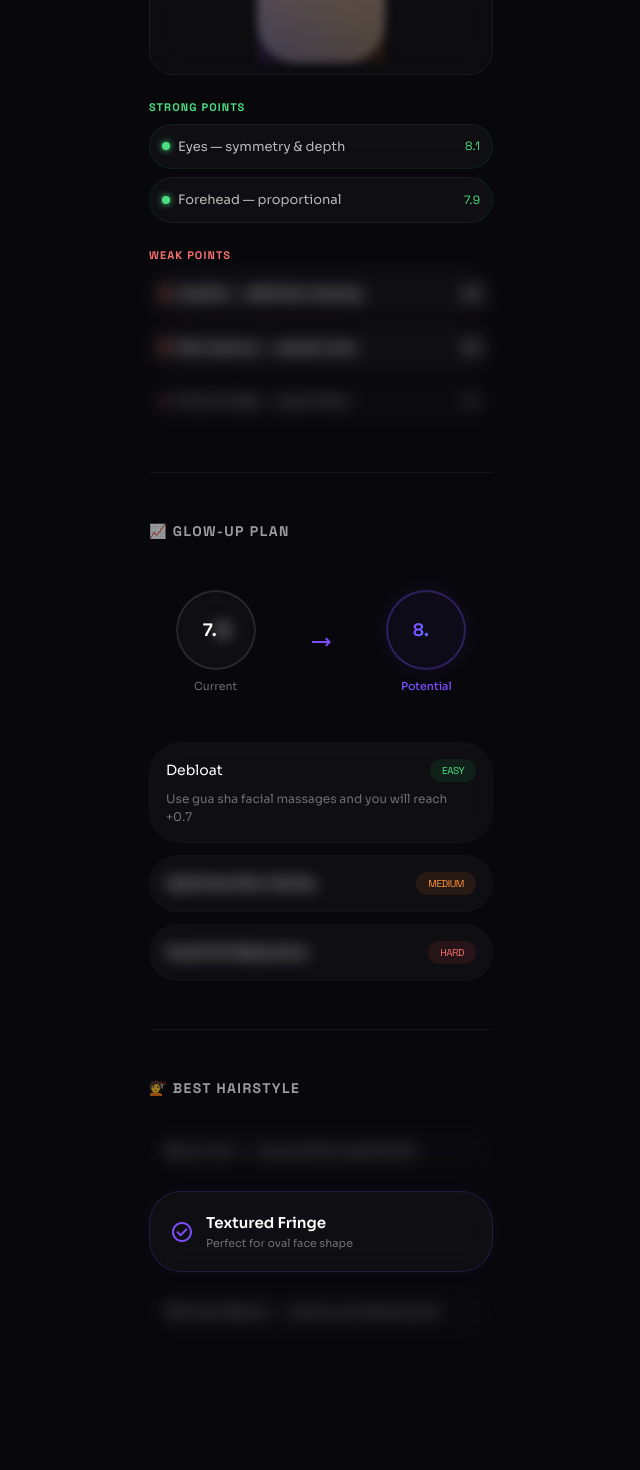
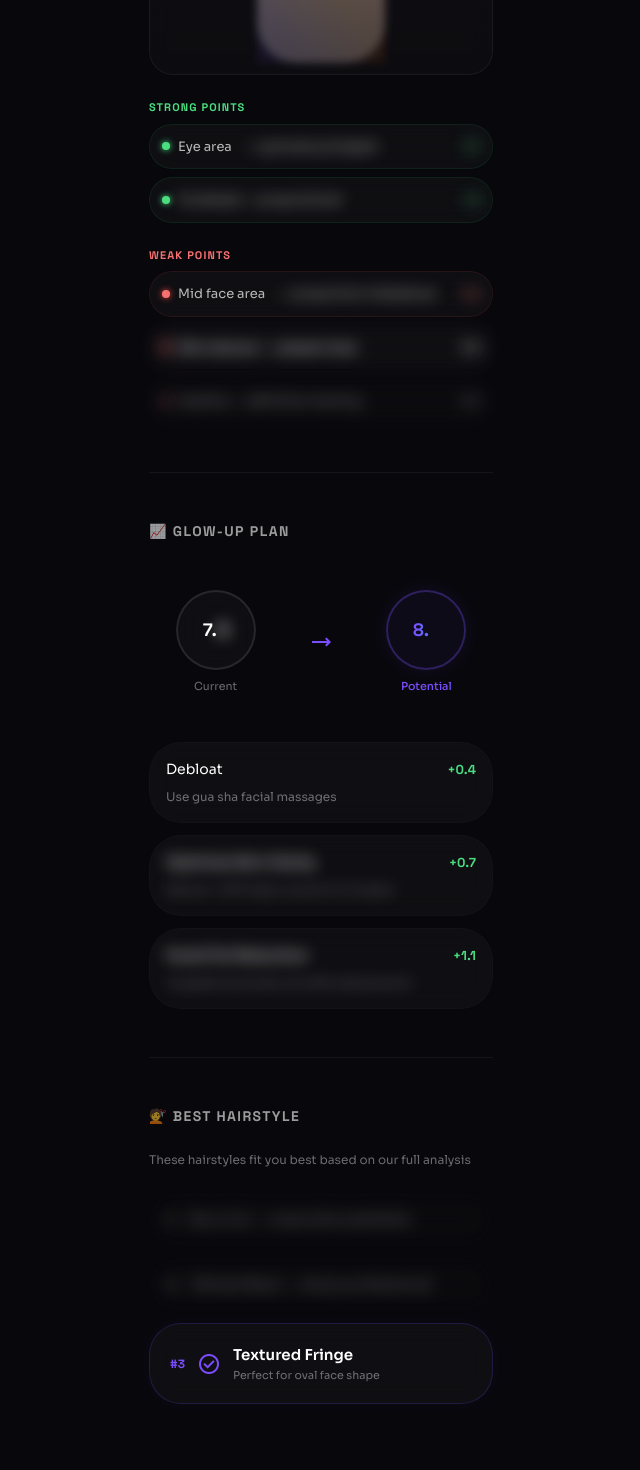
Before and after one commit to mjkunnen/facerank, a Next.js app: page /results in a window 1280 px wide. Shown: the part 1540-3010 px from the top of the page, without its empty margins (319-959 px from the left). Built offline with nearby package versions, Linux system fonts and the light colour scheme; grey boxes are pictures that could not be loaded.

Commit message:
fix: heat map strong/weak blur, glow-up point system, hairstyle top 3

```diff
--- a/src/app/results/page.tsx
+++ b/src/app/results/page.tsx
@@ -174,22 +174,24 @@ export default function ResultsPage() {
             <p className="text-[11px] font-label text-green-400 uppercase tracking-widest font-bold">Strong points</p>
             <div className="flex items-center gap-2 p-3 glass-card rounded-xl border border-green-500/10">
               <div className="w-2 h-2 rounded-full bg-green-400 shadow-[0_0_6px_#4ADE80]"></div>
-              <span className="text-[13px] text-white/70">Eyes — symmetry &amp; depth</span>
-              <span className="text-[12px] font-label text-green-400 ml-auto">8.1</span>
+              <span className="text-[13px] text-white/70">Eye area</span>
+              <span className="text-[13px] text-white/70 heavy-blur ml-1">— symmetry &amp; depth</span>
+              <span className="text-[12px] font-label text-green-400 ml-auto heavy-blur">8.1</span>
             </div>
             <div className="flex items-center gap-2 p-3 glass-card rounded-xl border border-green-500/10">
               <div className="w-2 h-2 rounded-full bg-green-400 shadow-[0_0_6px_#4ADE80]"></div>
-              <span className="text-[13px] text-white/70">Forehead — proportional</span>
-              <span className="text-[12px] font-label text-green-400 ml-auto">7.9</span>
+              <span className="text-[13px] text-white/70 heavy-blur">Forehead — proportional</span>
+              <span className="text-[12px] font-label text-green-400 ml-auto heavy-blur">7.9</span>
             </div>
           </div>
-          {/* Weak Points (blurred) */}
+          {/* Weak Points */}
           <div className="space-y-2">
             <p className="text-[11px] font-label text-red-400 uppercase tracking-widest font-bold">Weak points</p>
-            <div className="flex items-center gap-2 p-3 glass-card rounded-xl border border-red-500/10 heavy-blur">
-              <div className="w-2 h-2 rounded-full bg-red-400"></div>
-              <span className="text-[13px]">Jawline — definition lacking</span>
-              <span className="text-[12px] font-label ml-auto">5.8</span>
+            <div className="flex items-center gap-2 p-3 glass-card rounded-xl border border-red-500/10">
+              <div className="w-2 h-2 rounded-full bg-red-400 shadow-[0_0_6px_#EF4444]"></div>
+              <span className="text-[13px] text-white/70">Mid face area</span>
+              <span className="text-[13px] text-white/70 heavy-blur ml-1">— proportion imbalance</span>
+              <span className="text-[12px] font-label text-red-400 ml-auto heavy-blur">5.8</span>
             </div>
             <div className="flex items-center gap-2 p-3 glass-card rounded-xl border border-red-500/10 heavy-blur">
               <div className="w-2 h-2 rounded-full bg-red-400"></div>
@@ -198,7 +200,7 @@ export default function ResultsPage() {
             </div>
             <div className="flex items-center gap-2 p-3 glass-card rounded-xl border border-red-500/10 heavy-blur opacity-50">
               <div className="w-2 h-2 rounded-full bg-red-400"></div>
-              <span className="text-[13px]">Nose bridge — asymmetry</span>
+              <span className="text-[13px]">Jawline — definition lacking</span>
               <span className="text-[12px] font-label ml-auto">6.0</span>
             </div>
           </div>
@@ -228,17 +230,23 @@ export default function ResultsPage() {
             <div className="p-4 glass-card rounded-2xl border border-white/[0.02]">
               <div className="flex items-center justify-between">
                 <span className="text-[14px] text-white">Debloat</span>
-                <span className="text-[10px] font-label px-3 py-1 bg-green-500/10 text-green-400 rounded-full uppercase tracking-tighter">Easy</span>
+                <span className="text-[13px] font-label font-bold text-green-400">+0.4</span>
               </div>
-              <p className="text-[12px] text-white/40 mt-2">Use gua sha facial massages and you will reach +0.7</p>
+              <p className="text-[12px] text-white/40 mt-2">Use gua sha facial massages</p>
             </div>
-            <div className="flex items-center justify-between p-4 glass-card rounded-2xl border border-white/[0.02]">
-              <span className="text-[14px] heavy-blur">Optimize Skin Clarity</span>
-              <span className="text-[10px] font-label px-3 py-1 bg-orange-500/10 text-orange-400 rounded-full uppercase tracking-tighter">Medium</span>
+            <div className="p-4 glass-card rounded-2xl border border-white/[0.02]">
+              <div className="flex items-center justify-between">
+                <span className="text-[14px] heavy-blur">Optimize Skin Clarity</span>
+                <span className="text-[13px] font-label font-bold text-green-400">+0.7</span>
+              </div>
+              <p className="text-[12px] text-white/40 mt-2 heavy-blur">Retinol + SPF daily routine for 8 weeks</p>
             </div>
-            <div className="flex items-center justify-between p-4 glass-card rounded-2xl border border-white/[0.02]">
-              <span className="text-[14px] heavy-blur">Facial Fat Reduction</span>
-              <span className="text-[10px] font-label px-3 py-1 bg-red-500/10 text-red-400 rounded-full uppercase tracking-tighter">Hard</span>
+            <div className="p-4 glass-card rounded-2xl border border-white/[0.02]">
+              <div className="flex items-center justify-between">
+                <span className="text-[14px] heavy-blur">Facial Fat Reduction</span>
+                <span className="text-[13px] font-label font-bold text-green-400">+1.1</span>
+              </div>
+              <p className="text-[12px] text-white/40 mt-2 heavy-blur">Targeted exercises and diet adjustments</p>
             </div>
           </div>
         </section>
@@ -248,21 +256,25 @@ export default function ResultsPage() {
         {/* SECTION 7: BEST HAIRSTYLE */}
         <section className="space-y-6 cursor-pointer" onClick={scrollToUnlock}>
           <h3 className="text-[14px] font-bold font-label uppercase tracking-widest text-white/60">💇 Best Hairstyle</h3>
+          <p className="text-[12px] text-white/40 -mt-2">These hairstyles fit you best based on our full analysis</p>
           <div className="space-y-3">
-            <div className="p-4 glass-card rounded-2xl opacity-40 heavy-blur">
-              Buzz Cut — masculine aesthetic
+            <div className="flex items-center gap-3 p-4 glass-card rounded-2xl opacity-40 heavy-blur">
+              <span className="text-[12px] font-bold font-label text-white/60">#1</span>
+              <span className="text-[14px]">Buzz Cut — masculine aesthetic</span>
+            </div>
+            <div className="flex items-center gap-3 p-4 glass-card rounded-2xl opacity-40 heavy-blur">
+              <span className="text-[12px] font-bold font-label text-white/60">#2</span>
+              <span className="text-[14px]">Slicked Back — sharp professional</span>
             </div>
             <div className="p-5 glass-card rounded-2xl border border-primary/20 bg-primary/[0.02] shadow-[0_0_15px_rgba(124,77,255,0.05)]">
               <div className="flex items-center gap-3">
-                <span className="material-symbols-outlined text-primary">check_circle</span>
+                <span className="text-[12px] font-bold font-label text-primary">#3</span>
+                <span className="material-symbols-outlined text-primary text-[18px]">check_circle</span>
                 <div>
                   <p className="text-[15px] font-semibold">Textured Fringe</p>
                   <p className="text-[11px] opacity-40">Perfect for oval face shape</p>
                 </div>
               </div>
-            </div>
-            <div className="p-4 glass-card rounded-2xl opacity-40 heavy-blur">
-              Slicked Back — sharp professional
             </div>
           </div>
         </section>
```
